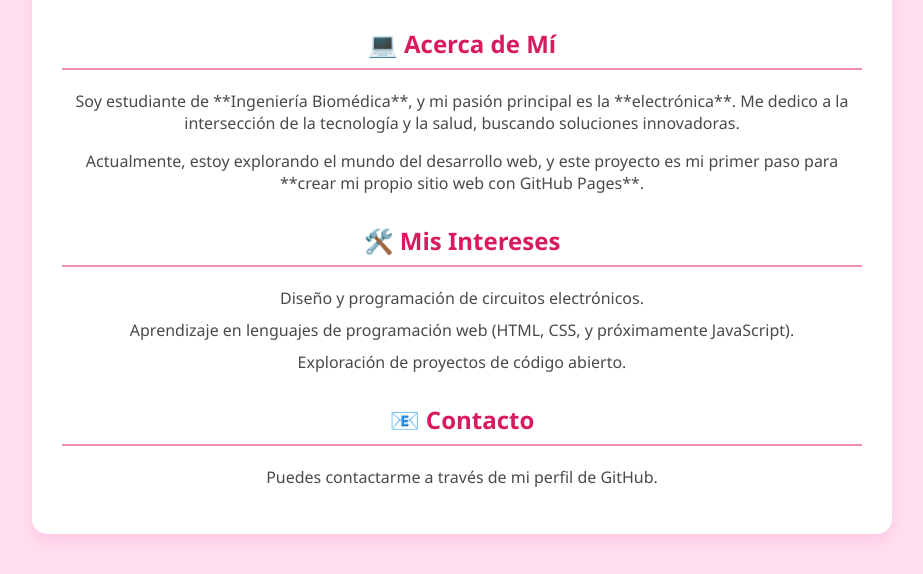
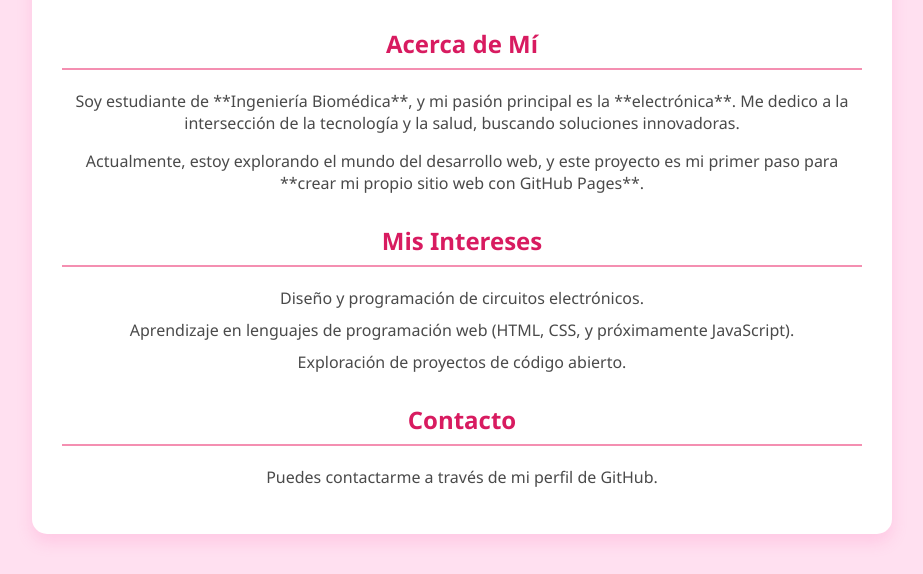
Before and after one commit to alanysmichelle812-commits/Githubpagetest.github.io, a plain HTML site: page index.html in a window 1280 px wide. Shown: the part 285-859 px from the top of the page, without its empty margins (178-1101 px from the left). Drawn offline with Linux system fonts and the light colour scheme.

Commit message:
Update index.html

```diff
--- a/index.html
+++ b/index.html
@@ -51,19 +51,19 @@
         <p class="emoji">🌸</p>
         <h1>¡Hola! Soy ALANYS ORTEGA</h1>
 
-        <h2>💻 Acerca de Mí</h2>
+        <h2>Acerca de Mí</h2>
         <p>Soy estudiante de **Ingeniería Biomédica**, y mi pasión principal es la **electrónica**. Me dedico a la intersección de la tecnología y la salud, buscando soluciones innovadoras.</p>
 
         <p>Actualmente, estoy explorando el mundo del desarrollo web, y este proyecto es mi primer paso para **crear mi propio sitio web con GitHub Pages**.</p>
 
-        <h2>🛠️ Mis Intereses</h2>
+        <h2> Mis Intereses</h2>
         <ul>
             <li>Diseño y programación de circuitos electrónicos.</li>
             <li>Aprendizaje en lenguajes de programación web (HTML, CSS, y próximamente JavaScript).</li>
             <li>Exploración de proyectos de código abierto.</li>
         </ul>
 
-        <h2>📧 Contacto</h2>
+        <h2> Contacto</h2>
         <p>Puedes contactarme a través de mi perfil de GitHub.</p>
 
     </div>
```
